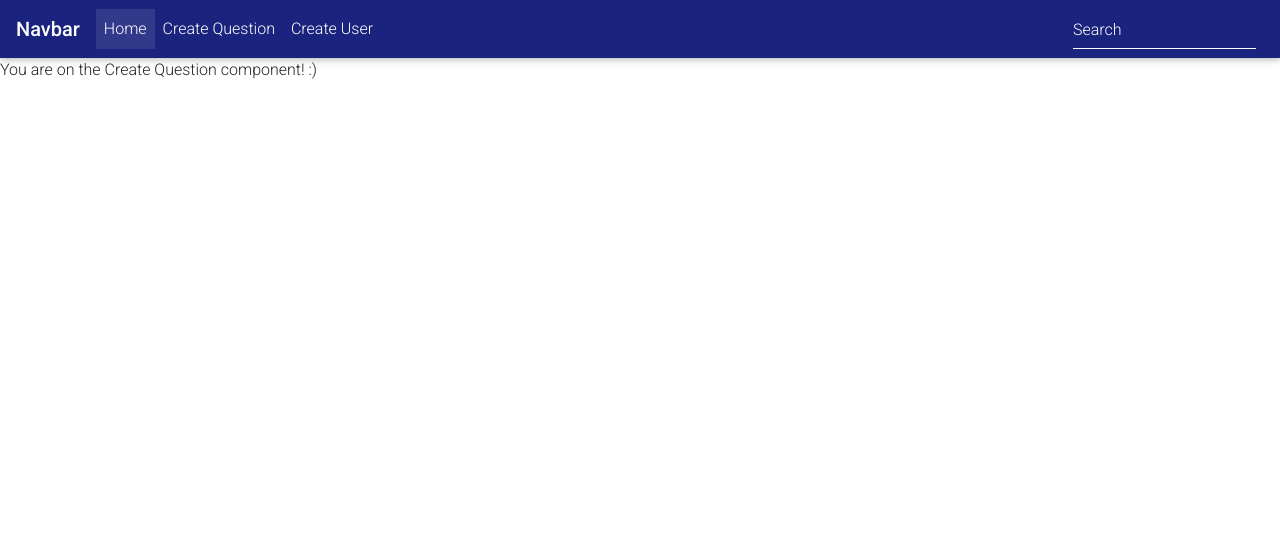
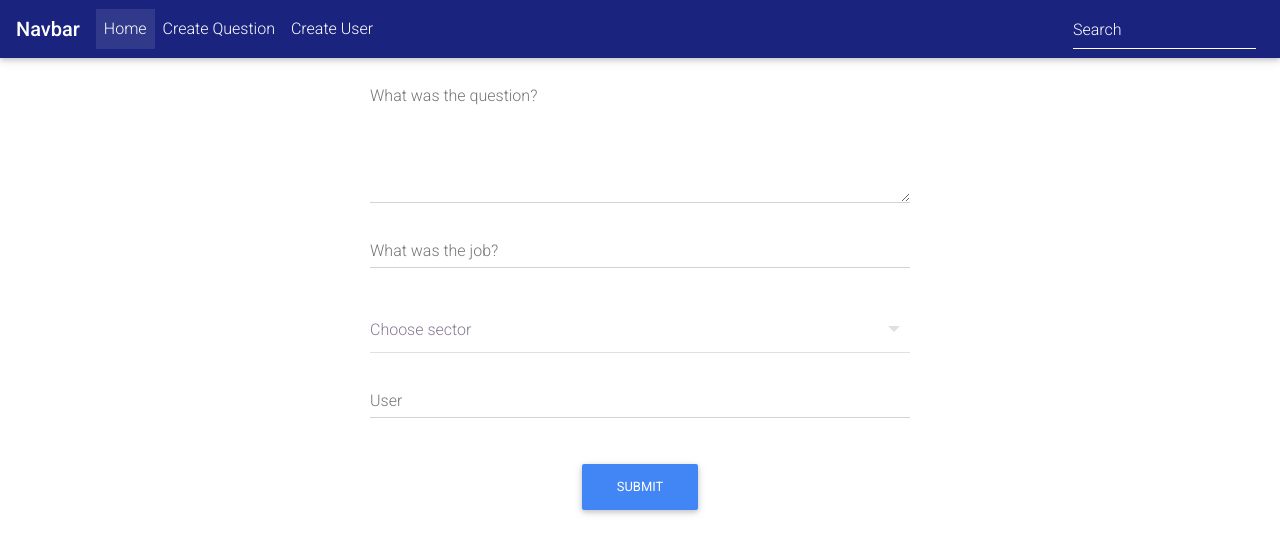
Before and after one commit to LRS4/interview-club-app, a React (Create React App) app in the folder client/: page /create in a window 1280 px wide. Shown: the top 554 px of the page. Built offline with nearby package versions, Linux system fonts and the light colour scheme.

Commit message:
Amended folder structure for componenets

```diff
--- a/client/src/components/navbar.component.js
+++ b/client/src/components/Navbar/navbar.component.js
@@ -1,5 +1,4 @@
 import React, { Component } from 'react';
-import { Link } from 'react-router-dom';
 import {
 MDBNavbar, MDBNavbarBrand, MDBNavbarNav, MDBNavItem, MDBNavLink, MDBNavbarToggler, MDBCollapse, MDBFormInline
 } from "mdbreact";
@@ -8,10 +7,10 @@ export default class Navbar extends Component {
 
     state = {
         isOpen: false
-      };
+    };
 
     toggleCollapse = () => {
-    this.setState({ isOpen: !this.state.isOpen });
+        this.setState({ isOpen: !this.state.isOpen });
     }
 
     render() {
--- /dev/null
+++ b/client/src/components/Questions/create-question.component.js
@@ -0,0 +1,93 @@
+import React, { Component } from 'react';
+import { MDBContainer, MDBRow, MDBCol, MDBBtn, MDBInput } from 'mdbreact';
+import './create-question.css'
+
+export default class CreateQuestion extends Component {
+    constructor(props) {
+        super(props);
+
+        this.state = {
+            username: "",
+            text: "",
+            job: "",
+            users: []
+        }
+    }
+
+    componentDidMount() {
+        this.setState({
+            users: ['test user'],
+            username: 'TestUser',
+            sectors: ['Administrative', 'Technology', 'Retail', 'Banking', 'Engineering', 'Public Services']
+        })
+    }
+
+    onChangeUsername(e) {
+        this.setState({
+            username: e.target.value
+        });
+    }
+
+    onChangeText(e) {
+        this.setState({
+            text: e.target.value
+        });
+    }
+
+    onChangeJob(e) {
+        this.setState({
+            job: e.target.value
+        });
+    }
+
+    onSubmit(e) {
+        e.preventDefault();
+
+        const question = {
+            username: this.state.username,
+            text: this.state.text,
+            job: this.state.job
+        }
+
+        console.log(question);
+
+        window.location = '/';
+    }
+
+    render() {
+        return (
+            <MDBContainer>
+                <MDBRow>
+                    <MDBCol md="3" />
+                    <MDBCol md="6">
+                    <form onSubmit={this.onSubmit}>
+                        <p className="h5 text-center mb-4"></p>
+                        <div className="grey-text">
+                            <MDBInput type="textarea" label="What was the question?" rows="5" />
+                            <MDBInput label="What was the job?" group type="text" validate error="wrong"
+                                success="right" />
+                            <div className="select">
+                                <select className="select-text" required>
+                                    <option value="" disabled selected></option>
+                                    <option value="1">Option 1</option>
+                                    <option value="2">Option 2</option>
+                                    <option value="3">Option 3</option>
+                                </select>
+                                <span className="select-highlight"></span>
+                                <span className="select-bar"></span>
+                                <label className="select-label">Choose sector</label>
+                            </div>
+                            <MDBInput label="User" group type="text" validate
+                                error="wrong" success="right" />
+                        </div>
+                        <div className="text-center">
+                        <MDBBtn color="primary">Submit</MDBBtn>
+                        </div>
+                    </form>
+                    </MDBCol>
+                    <MDBCol md="3" />
+                </MDBRow>
+            </MDBContainer>
+        )
+    }
+}
--- /dev/null
+++ b/client/src/components/Questions/create-question.css
@@ -0,0 +1,120 @@
+/* All width:100% were originally 350px */
+
+.wrap {
+    position: absolute;
+    right: 0;
+    top: 40%;
+    width: 100%;
+    left: 0;
+    margin: 0 auto;
+  }
+
+  /* select starting stylings ------------------------------*/
+  .select {
+    font-family:
+      'Roboto','Helvetica','Arial',sans-serif;
+      position: relative;
+      width: 100%;
+  }
+
+  .select-text {
+      position: relative;
+      font-family: 'Roboto';
+      color: #757575;
+      background-color: transparent;
+      width: 100%;
+      padding: 10px 10px 10px 0;
+      font-size: 16px;
+      border-radius: 0;
+      border: none;
+      border-bottom: 1px solid rgba(0,0,0, 0.12);
+  }
+
+  /* Remove focus */
+  .select-text:focus {
+      outline: none;
+      border-bottom: 1px solid rgba(0,0,0, 0);
+  }
+
+      /* Use custom arrow */
+  .select .select-text {
+      appearance: none;
+      -webkit-appearance:none
+  }
+
+  .select:after {
+      position: absolute;
+      top: 18px;
+      right: 10px;
+      /* Styling the down arrow */
+      width: 0;
+      height: 0;
+      padding: 0;
+      content: '';
+      border-left: 6px solid transparent;
+      border-right: 6px solid transparent;
+      border-top: 6px solid rgba(0, 0, 0, 0.12);
+      pointer-events: none;
+  }
+
+
+  /* LABEL ======================================= */
+  .select-label {
+      color: #877794;
+      font-size: 16px;
+      font-weight: 300;
+      position: absolute;
+      pointer-events: none;
+      left: 0;
+      top: 10px;
+      transition: 0.2s ease all;
+  }
+
+  /* active state */
+  .select-text:focus ~ .select-label, .select-text:valid ~ .select-label {
+      color: #2F80ED;
+      top: -20px;
+      transition: 0.2s ease all;
+      font-size: 14px;
+  }
+
+  /* BOTTOM BARS ================================= */
+  .select-bar {
+      position: relative;
+      display: block;
+      width: 100%;
+  }
+
+  .select-bar:before, .select-bar:after {
+      content: '';
+      height: 2px;
+      width: 0;
+      bottom: 1px;
+      position: absolute;
+      background: #2F80ED;
+      transition: 0.2s ease all;
+  }
+
+  .select-bar:before {
+      left: 50%;
+  }
+
+  .select-bar:after {
+      right: 50%;
+  }
+
+  /* active state */
+  .select-text:focus ~ .select-bar:before, .select-text:focus ~ .select-bar:after {
+      width: 50%;
+  }
+
+  /* HIGHLIGHTER ================================== */
+  .select-highlight {
+      position: absolute;
+      height: 60%;
+      width: 100px;
+      top: 25%;
+      left: 0;
+      pointer-events: none;
+      opacity: 0.5;
+  }
--- a/client/src/components/create-question.component.js
+++ /dev/null
@@ -1,61 +0,0 @@
-import React, { Component } from 'react';
-
-export default class CreateQuestion extends Component {
-    constructor(props) {
-        super(props);
-
-        this.state = {
-            username: "",
-            text: "",
-            job: "",
-            users: []
-        }
-    }
-
-    componentDidMount() {
-        this.setState({
-            users: ['test user'],
-            username: 'TestUser'
-        })
-    }
-
-    onChangeUsername(e) {
-        this.setState({
-            username: e.target.value
-        });
-    }
-
-    onChangeText(e) {
-        this.setState({
-            text: e.target.value
-        });
-    }
-
-    onChangeJob(e) {
-        this.setState({
-            job: e.target.value
-        });
-    }
-
-    onSubmit(e) {
-        e.preventDefault();
-
-        const question = {
-            username: this.state.username,
-            text: this.state.text,
-            job: this.state.job
-        }
-
-        console.log(question);
-
-        window.location = '/';
-    }
-
-    render() {
-        return (
-            <div>
-                <p>You are on the Create Question component! :)</p>
-            </div>
-        )
-    }
-}
```
Also changed, not shown: client/src/App.js (+5 -5 lines), client/src/components/Questions/edit-question.component.js (renamed from client/src/components/edit-question.component.js), client/src/components/Questions/questions-list.component.js (renamed from client/src/components/questions-list.component.js), client/src/components/Users/create-user.component.js (renamed from client/src/components/create-user.component.js).
